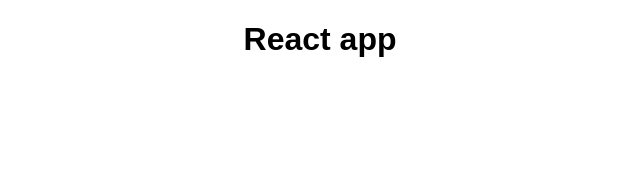
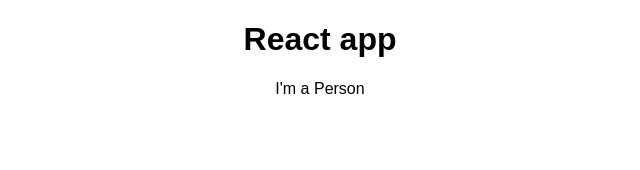
Before and after one commit to dwandrew/react-complete-guide, a React (Create React App) app: page / in a window 1280 px wide. Shown: the top 170 px of the page, without its empty margins (320-960 px from the left). Built offline with nearby package versions, Linux system fonts and the light colour scheme.

Commit message:
added basic person component

```diff
--- a/src/App.js
+++ b/src/App.js
@@ -1,12 +1,14 @@
 import React, { Component } from 'react';
 
 import './App.css';
+import Person from './Components/Person/Person'
 
 class App extends Component {
   render() {
     return (
       <div className="App">
         <h1>React app</h1>
+        <Person />
       </div>
     );
   }
--- /dev/null
+++ b/src/Components/Person/Person.js
@@ -0,0 +1,10 @@
+import React from 'react';
+
+const person = () => {
+    return (
+        <p>I'm a Person</p>
+    )
+}
+
+
+export default person
```
